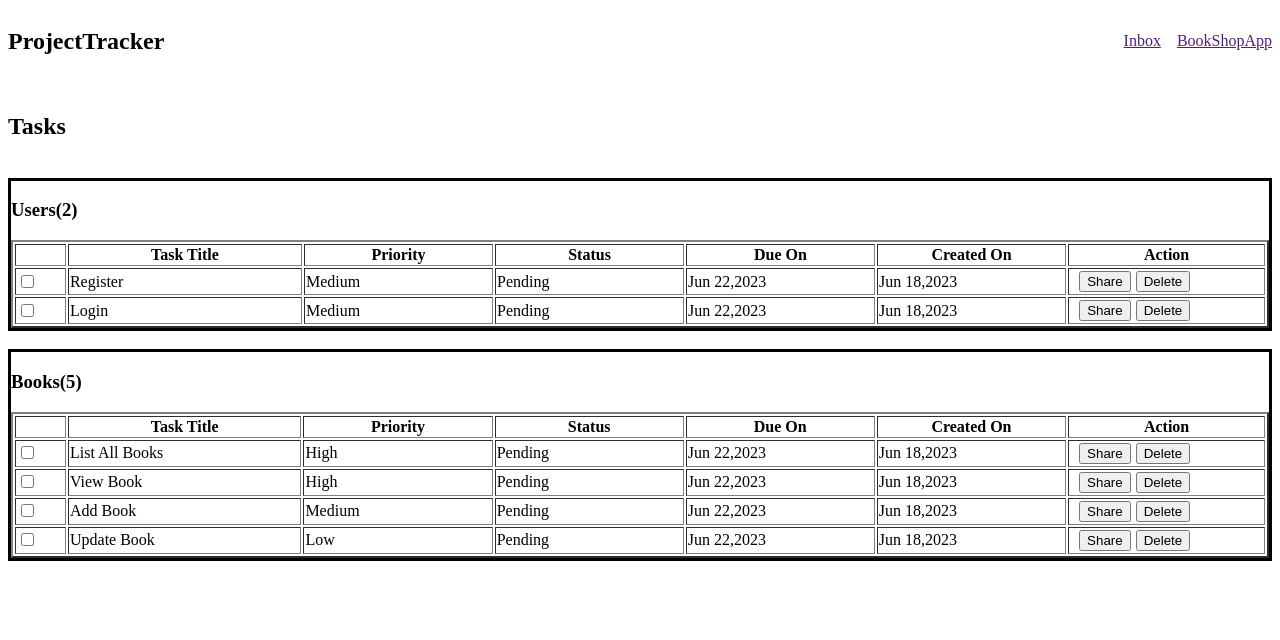
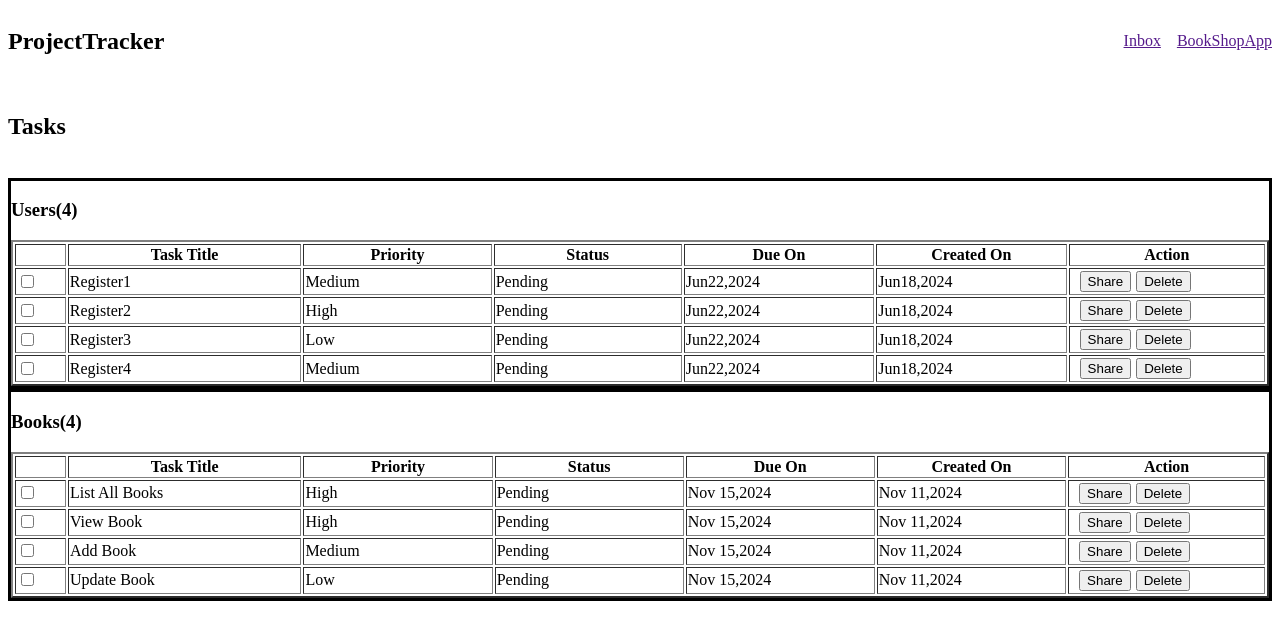
Before and after one commit to VArun2206/angular-practice, an Angular app: page / in a window 1280 px wide. Shown: the top 640 px of the page. Built offline with nearby package versions, Linux system fonts and the light colour scheme.

Commit message:
implemented projects data

```diff
--- a/src/app/app.component.html
+++ b/src/app/app.component.html
@@ -16,8 +16,9 @@
 
 <br />
 
+@for(module of taskList;track module.id){
 <section class="users" style="border: solid">
-  <h3>Users(2)</h3>
+  <h3>{{ module.name }}({{ module.tasks.length }})</h3>
   <table style="width: 100%" [border]="2">
     <tr>
       <td [width]="50"></td>
@@ -28,90 +29,20 @@
       <th [width]="200">Created On</th>
       <th [width]="200">Action</th>
     </tr>
+    @for(task of module.tasks;track task.id){
     <tr>
       <td><input type="checkbox" name="" id="" /></td>
-      <td>Register</td>
-      <td>Medium</td>
-      <td>Pending</td>
-      <td>Jun 22,2023</td>
-      <td>Jun 18,2023</td>
+      <td>{{ task.taskTitle }}</td>
+      <td>{{ task.priority }}</td>
+      <td>{{ task.status }}</td>
+      <td>{{ task.dueOn }}</td>
+      <td>{{ task.createdOn }}</td>
       <td style="display: flex; padding: 2px 10px; gap: 5px">
-        <button>Share</button>
+        <button (click)="dummy()">Share</button>
         <button>Delete</button>
       </td>
     </tr>
-    <tr>
-      <td><input type="checkbox" name="" id="" /></td>
-      <td>Login</td>
-      <td>Medium</td>
-      <td>Pending</td>
-      <td>Jun 22,2023</td>
-      <td>Jun 18,2023</td>
-      <td style="display: flex; padding: 2px 10px; gap: 5px">
-        <button>Share</button>
-        <button>Delete</button>
-      </td>
-    </tr>
+    }
   </table>
 </section>
-
-<br />
-
-<section class="books" style="border: solid">
-  <h3>Books(5)</h3>
-  <table style="width: 100%" border="2">
-    <tr>
-      <td [width]="50"></td>
-      <th [width]="250">Task Title</th>
-      <th [width]="200">Priority</th>
-      <th [width]="200">Status</th>
-      <th [width]="200">Due On</th>
-      <th [width]="200">Created On</th>
-      <th [width]="200">Action</th>
-    </tr>
-    <tr>
-      <td><input type="checkbox" name="" id="" /></td>
-      <td>List All Books</td>
-      <td>High</td>
-      <td>Pending</td>
-      <td>Jun 22,2023</td>
-      <td>Jun 18,2023</td>
-      <td style="display: flex; padding: 2px 10px; gap: 5px">
-        <button>Share</button> <button>Delete</button>
-      </td>
-    </tr>
-    <tr>
-      <td><input type="checkbox" name="" id="" /></td>
-      <td>View Book</td>
-      <td>High</td>
-      <td>Pending</td>
-      <td>Jun 22,2023</td>
-      <td>Jun 18,2023</td>
-      <td style="display: flex; padding: 2px 10px; gap: 5px">
-        <button>Share</button> <button>Delete</button>
-      </td>
-    </tr>
-    <tr>
-      <td><input type="checkbox" name="" id="" /></td>
-      <td>Add Book</td>
-      <td>Medium</td>
-      <td>Pending</td>
-      <td>Jun 22,2023</td>
-      <td>Jun 18,2023</td>
-      <td style="display: flex; padding: 2px 10px; gap: 5px">
-        <button>Share</button> <button>Delete</button>
-      </td>
-    </tr>
-    <tr>
-      <td><input type="checkbox" name="" id="" /></td>
-      <td>Update Book</td>
-      <td>Low</td>
-      <td>Pending</td>
-      <td>Jun 22,2023</td>
-      <td>Jun 18,2023</td>
-      <td style="display: flex; padding: 2px 10px; gap: 5px">
-        <button>Share</button> <button>Delete</button>
-      </td>
-    </tr>
-  </table>
-</section>
+}
--- a/src/app/app.component.ts
+++ b/src/app/app.component.ts
@@ -1,13 +1,96 @@
+import { CommonModule } from '@angular/common';
 import { Component } from '@angular/core';
 import { RouterOutlet } from '@angular/router';
 
 @Component({
   selector: 'app-root',
   standalone: true,
-  imports: [RouterOutlet],
+  imports: [CommonModule],
   templateUrl: './app.component.html',
-  styleUrl: './app.component.css'
+  styleUrl: './app.component.css',
 })
 export class AppComponent {
   title = 'first-app';
+  dummy() {
+    console.log('hi');
+  }
+
+  taskList = [
+    {
+      id: 1,
+      name: 'Users',
+      tasks: [
+        {
+          id: 1,
+          taskTitle: 'Register1',
+          priority: 'Medium',
+          status: 'Pending',
+          dueOn: 'Jun22,2024',
+          createdOn: 'Jun18,2024',
+        },
+        {
+          id: 2,
+          taskTitle: 'Register2',
+          priority: 'High',
+          status: 'Pending',
+          dueOn: 'Jun22,2024',
+          createdOn: 'Jun18,2024',
+        },
+        {
+          id: 3,
+          taskTitle: 'Register3',
+          priority: 'Low',
+          status: 'Pending',
+          dueOn: 'Jun22,2024',
+          createdOn: 'Jun18,2024',
+        },
+        {
+          id: 4,
+          taskTitle: 'Register4',
+          priority: 'Medium',
+          status: 'Pending',
+          dueOn: 'Jun22,2024',
+          createdOn: 'Jun18,2024',
+        },
+      ],
+    },
+    {
+      id: 2,
+      name: 'Books',
+      tasks: [
+        {
+          id: 1,
+          taskTitle: 'List All Books',
+          priority: 'High',
+          status: 'Pending',
+          dueOn: 'Nov 15,2024',
+          createdOn: 'Nov 11,2024',
+        },
+        {
+          id: 2,
+          taskTitle: 'View Book',
+          priority: 'High',
+          status: 'Pending',
+          dueOn: 'Nov 15,2024',
+          createdOn: 'Nov 11,2024',
+        },
+        {
+          id: 3,
+          taskTitle: 'Add Book',
+          priority: 'Medium',
+          status: 'Pending',
+          dueOn: 'Nov 15,2024',
+          createdOn: 'Nov 11,2024',
+        },
+        {
+          id: 4,
+          taskTitle: 'Update Book',
+          priority: 'Low',
+          status: 'Pending',
+          dueOn: 'Nov 15,2024',
+          createdOn: 'Nov 11,2024',
+        },
+      ],
+    },
+  ];
 }
```
